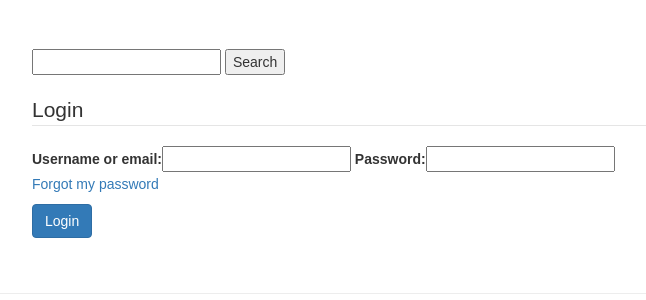
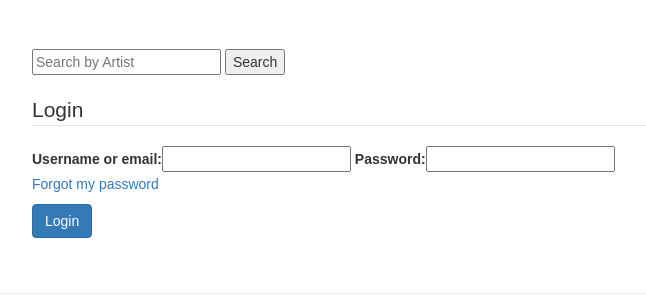
Before and after one commit to CapitainHolmes/Vinyl-E-Commerce-Project, a Django app: page /accounts/login/ in a window 1280 px wide. Shown: the part 51-351 px from the top of the page, without its empty margins (38-684 px from the left). Run offline with Django 3.2, Linux system fonts and the light colour scheme; some libraries are stand-ins or nearby versions.

Commit message:
Added a placeholder for the search functionality.

```diff
--- a/templates/base.html
+++ b/templates/base.html
@@ -64,7 +64,7 @@
     <div class="container">
         <div class="display">
             <form action="{% url 'search' %}" method="get">
-                <input type="text" name="q">
+                <input placeholder="Search by Artist" type="text" name="q">
                 <button type="search">Search</button>
             </form>
         </div>
```
